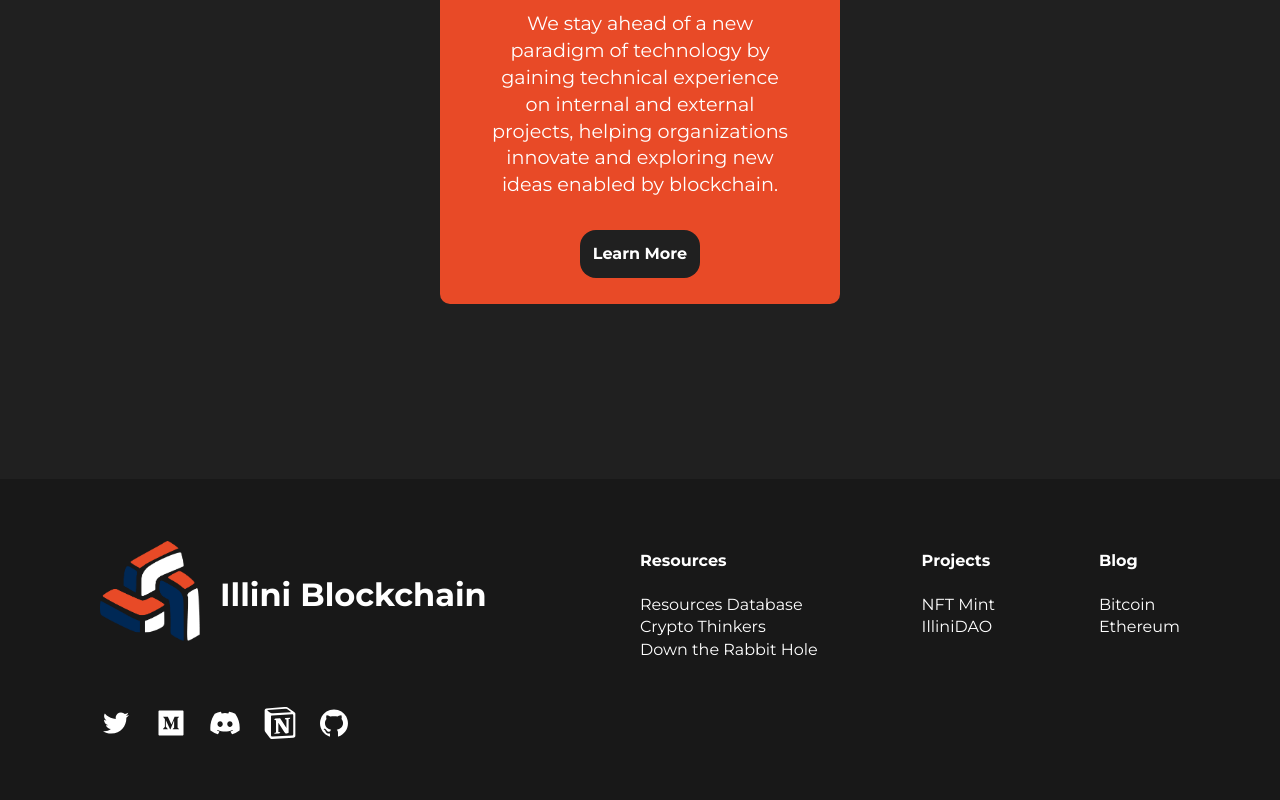
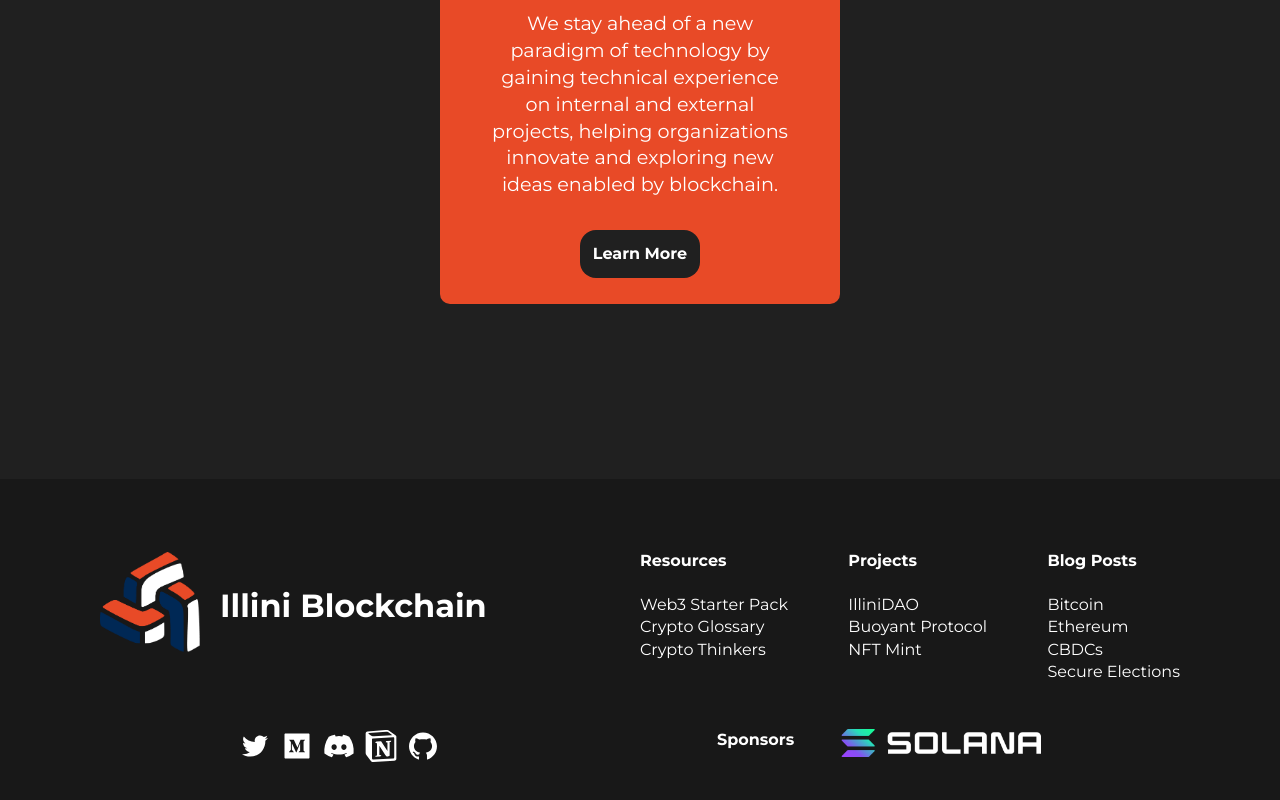
Before and after one commit to IlliniBlockchain/website, a Next.js app: page / in a window 1280 px wide. Shown: the part 2079-2879 px from the top of the page. Built offline with nearby package versions, Linux system fonts and the light colour scheme.

Commit message:
Update footer

```diff
--- a/components/footer/FooterStyles.js
+++ b/components/footer/FooterStyles.js
@@ -1,9 +1,9 @@
-import styled from 'styled-components'
+import styled from "styled-components";
 
 const FooterSection = styled.div`
   background: var(--footer-background);
   padding: 50px 0 75px 0;
-`
+`;
 
 const FooterContainer = styled.div`
   width: calc(var(--global-width) * 90 / 100);
@@ -17,8 +17,7 @@ flex-wrap: wrap;
   @media only screen and (max-width: calc(1200px * 100 / 95)) {
     flex-direction: column;
   }
-
-`
+`;
 
 const FooterLeftContainer = styled.div`
   width: 40%;
@@ -26,7 +25,7 @@ vertical-align: top;
   @media only screen and (max-width: calc(1200px * 100 / 95)) {
     width: 100%;
   }
-`
+`;
 
 const FooterLogoContainer = styled.div`
   display: flex;
@@ -39,14 +38,13 @@ h3 {
   @media only screen and (max-width: calc(1200px * 100 / 95)) {
     justify-content: center;
   }
-
-`
+`;
 
 const FooterImageContainer = styled.div`
   display: block;
   width: 100px;
   height: 100px;
-`
+`;
 
 const FooterLinksContainer = styled.div`
   width: 50%;
@@ -57,20 +55,45 @@ margin: 0;
     width: 100%;
     justify-content: space-around;
   }
-`
+`;
 
 const FooterLinksSectionContainer = styled.div`
   display: flex;
   flex-direction: column;
-`
+`;
+
+const FooterBottomContainer = styled.div`
+  width: 100%;
+  margin: auto;
+  display: flex;
+  justify-content: space-around;
+  @media only screen and (max-width: calc(1200px * 100 / 95)) {
+    width: 100%;
+  }
+`;
+
+const FooterSponsorsContainer = styled.div`
+  display: flex;
+  justify-content: space-between;
+  width: 30%;
+  vertical-align: center;
+  margin-top: 45px;
+  h4 {
+    margin: 0;
+  }
+`;
+
+const FooterSponsorImageContainer = styled.div`
+  width: 200px;
+`;
 
 const FooterSocialsContainer = styled.div`
-width: 250px;
+  width: 200px;
   margin-top: 45px;
   font-size: 2rem;
   display: flex;
   justify-content: space-between;
-`
+`;
 
 export {
   FooterSection,
@@ -80,5 +103,8 @@ export {
   FooterImageContainer,
   FooterLinksContainer,
   FooterLinksSectionContainer,
-	FooterSocialsContainer
+  FooterBottomContainer,
+  FooterSponsorsContainer,
+  FooterSponsorImageContainer,
+  FooterSocialsContainer,
 };
--- a/components/footer/index.js
+++ b/components/footer/index.js
@@ -15,6 +15,9 @@ import {
   FooterImageContainer,
   FooterLinksContainer,
   FooterLinksSectionContainer,
+  FooterBottomContainer,
+  FooterSponsorsContainer,
+  FooterSponsorImageContainer,
   FooterSocialsContainer,
 } from "./FooterStyles";
 import NewsletterBanner from "../home/NewsletterBanner";
@@ -42,29 +45,39 @@ const Footer = () => {
           <FooterLinksSectionContainer>
             <h4>Resources</h4>
             <a
-              href="https://illiniblockchain.notion.site/bcd75e1fbede4d81a723eb26d81aed16?v=50ec9fbb542b4d08bc817a03d593c23f"
+              href="https://www.notion.so/illiniblockchain/web3-Starter-Pack-66bf4bd20bca4d26958cf78af57d379d"
               target="_blank"
               rel="noreferrer"
             >
-              Resources Database
+              Web3 Starter Pack
             </a>
             <a
-              href="https://illiniblockchain.notion.site/0dcdd7753e2d4906aac1cd3597112d82?v=43b8da323cae498388e9e8e716a4af37"
+              href="https://www.notion.so/illiniblockchain/Crypto-Glossary-f3724122e76f4728a2602d011efb8c91"
+              target="_blank"
+              rel="noreferrer"
+            >
+              Crypto Glossary
+            </a>
+            <a
+              href="https://www.notion.so/illiniblockchain/0dcdd7753e2d4906aac1cd3597112d82?v=43b8da323cae498388e9e8e716a4af37"
               target="_blank"
               rel="noreferrer"
             >
               Crypto Thinkers
             </a>
+          </FooterLinksSectionContainer>
+          <FooterLinksSectionContainer>
+            <h4>Projects</h4>
+            <a href="https://illinidao.com" target="_blank" rel="noreferrer">
+              IlliniDAO
+            </a>
             <a
-              href="https://illiniblockchain.notion.site/Down-the-Crypto-Rabbithole-40a6ca69fa394f7eb87b27f33772b68c"
+              href="https://buoyantprotocol.xyz"
               target="_blank"
               rel="noreferrer"
             >
-              Down the Rabbit Hole
+              Buoyant Protocol
             </a>
-          </FooterLinksSectionContainer>
-          <FooterLinksSectionContainer>
-            <h4>Projects</h4>
             <a
               href="https://illini-mint.vercel.app/"
               target="_blank"
@@ -72,10 +85,9 @@ const Footer = () => {
             >
               NFT Mint
             </a>
-            <a>IlliniDAO</a>
           </FooterLinksSectionContainer>
           <FooterLinksSectionContainer>
-            <h4>Blog</h4>
+            <h4>Blog Posts</h4>
             <a
               href="https://medium.com/@illiniblockchain/bitcoin-under-the-hood-how-does-it-actually-work-a6a64371d1e9"
               target="_blank"
@@ -90,9 +102,24 @@ const Footer = () => {
             >
               Ethereum
             </a>
+            <a
+              href="https://medium.com/illiniblockchain/cbdcs-the-future-of-money-aaf43d7ec17a"
+              target="_blank"
+              rel="noreferrer"
+            >
+              CBDCs
+            </a>
+            <a
+              href="https://medium.com/illiniblockchain/how-blockchain-can-make-our-next-election-more-secure-c547a3962ed4"
+              target="_blank"
+              rel="noreferrer"
+            >
+              Secure Elections
+            </a>
           </FooterLinksSectionContainer>
         </FooterLinksContainer>
 
+        <FooterBottomContainer>
           <FooterSocialsContainer>
             <a
               href="https://twitter.com/ILL_Blockchain"
@@ -130,6 +157,19 @@ const Footer = () => {
               <AiFillGithub />
             </a>
           </FooterSocialsContainer>
+
+          <FooterSponsorsContainer>
+            <h4>Sponsors</h4>
+            <FooterSponsorImageContainer>
+              <Image
+                src="/solanaLogo.png"
+                alt="Solana Logo"
+                width={350}
+                height={50}
+              />
+            </FooterSponsorImageContainer>
+          </FooterSponsorsContainer>
+        </FooterBottomContainer>
       </FooterContainer>
     </FooterSection>
   );
```
Also changed, not shown: public/solanaLogo.png (added). Lines whose indentation alone changed are shown as unchanged.
